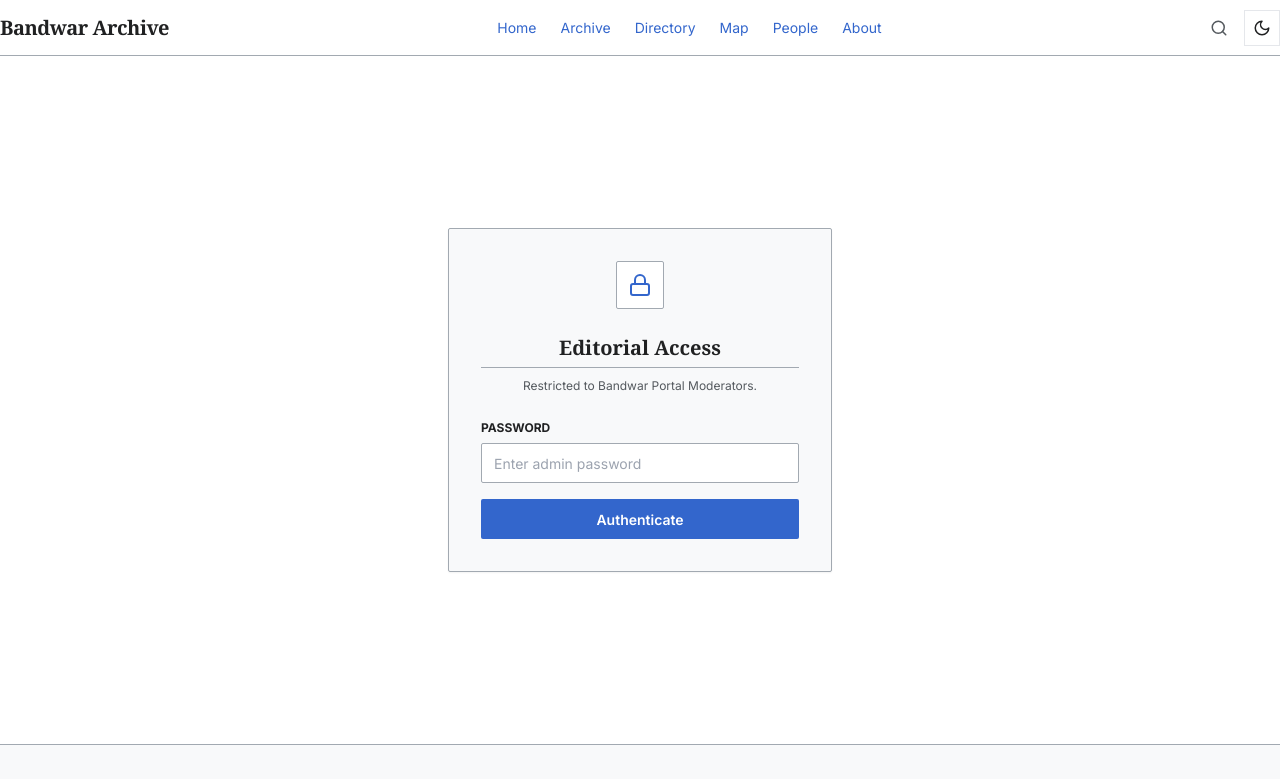
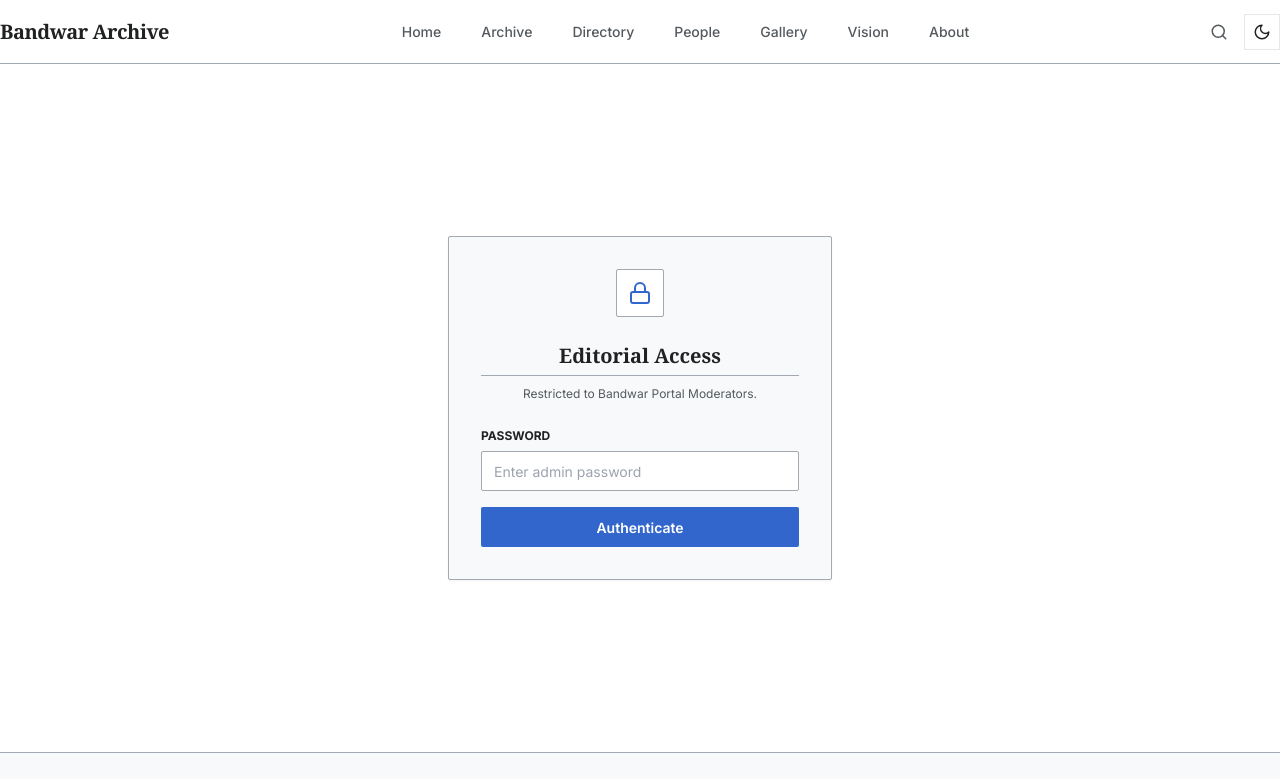
Before and after one commit to ravirajhere/Bandwar, a Next.js app: page /admin in a window 1280 px wide. Shown: the top 779 px of the page. Built offline with nearby package versions, Linux system fonts and the light colour scheme.

Commit message:
Update Header.tsx

```diff
--- a/src/components/layout/Header.tsx
+++ b/src/components/layout/Header.tsx
@@ -5,56 +5,103 @@ import Link from "next/link";
 import { usePathname } from "next/navigation";
 import { Menu, X, Search } from "lucide-react";
 import { ThemeToggle } from "./ThemeToggle";
+import { SearchModal } from "./SearchModal"; // Ensure path is correct
+import { SearchItem } from "@/lib/search-data";
 
-export function Header() {
+interface HeaderProps {
+  searchIndex?: SearchItem[]; // Optional for now, but good for SearchModal
+}
+
+export function Header({ searchIndex = [] }: HeaderProps) {
   const [isOpen, setIsOpen] = useState(false);
+  const [isSearchOpen, setIsSearchOpen] = useState(false);
   const pathname = usePathname();
 
-  // Simple Nav Links for Encyclopedia
+  // Complete Navigation List (From your master.json architecture)
   const navLinks = [
     { label: "Home", href: "/" },
     { label: "Archive", href: "/section" },
     { label: "Directory", href: "/directory" },
-    { label: "Map", href: "/#map" },
     { label: "People", href: "/people" },
+    { label: "Gallery", href: "/gallery" },
+    { label: "Vision", href: "/vision" },
     { label: "About", href: "/about" },
   ];
 
+  // Close mobile menu on route change
+  useEffect(() => {
+    setIsOpen(false);
+  }, [pathname]);
+
+  // Keyboard shortcut for Search (Ctrl+K / Cmd+K)
+  useEffect(() => {
+    const handleKeyDown = (e: KeyboardEvent) => {
+      if ((e.ctrlKey || e.metaKey) && e.key === "k") {
+        e.preventDefault();
+        setIsSearchOpen(true);
+      }
+    };
+    window.addEventListener("keydown", handleKeyDown);
+    return () => window.removeEventListener("keydown", handleKeyDown);
+  }, []);
+
   return (
     <>
-      <header className="sticky top-0 z-50 bg-canvas border-b border-divider h-14">
+      <header className="sticky top-0 z-50 bg-canvas/90 backdrop-blur-md border-b border-divider h-14 md:h-16 3xl:h-20 transition-all duration-200">
         <div className="container mx-auto h-full flex items-center justify-between px-4 md:px-0">
 
-          {/* Logo */}
-          <Link href="/" className="font-serif text-xl font-bold text-ink tracking-tight hover:no-underline">
+          {/* 1. Logo & Branding */}
+          <Link
+            href="/"
+            className="font-serif text-lg md:text-xl 3xl:text-2xl font-bold text-ink tracking-tight hover:no-underline focus-visible:outline-none focus-visible:ring-2 focus-visible:ring-accent rounded-sm"
+          >
             Bandwar Archive
           </Link>
 
-          {/* Desktop Nav (Strict & Flat) */}
-          <div className="hidden lg:flex items-center gap-6">
+          {/* 2. Desktop Navigation */}
+          <nav className="hidden lg:flex items-center h-full gap-1 xl:gap-2" aria-label="Main Navigation">
             {navLinks.map((item) => {
-              const isActive = pathname === item.href;
+              // Check for exact match or sub-path (e.g., /section/history)
+              const isActive = pathname === item.href || (item.href !== "/" && pathname.startsWith(item.href));
+
               return (
                 <Link
                   key={item.href}
                   href={item.href}
-                  className={`text-sm ${isActive ? "text-ink font-semibold border-b-2 border-accent" : "text-accent hover:underline"}`}
+                  aria-current={isActive ? "page" : undefined}
+                  className={`h-full flex items-center px-3 xl:px-4 text-sm 3xl:text-base transition-colors focus-visible:outline-none focus-visible:ring-2 focus-visible:ring-inset focus-visible:ring-accent ${
+                    isActive
+                      ? "text-ink font-semibold border-b-2 border-accent"
+                      : "text-ink-muted hover:text-ink font-medium hover:bg-surface"
+                  }`}
                 >
                   {item.label}
                 </Link>
               );
             })}
-          </div>
+          </nav>
 
-          {/* Right Actions */}
-          <div className="flex items-center gap-4">
-            <button className="text-ink-muted hover:text-ink">
-              <Search size={18} />
+          {/* 3. Right Actions (Search, Theme, Mobile Menu) */}
+          <div className="flex items-center gap-1 sm:gap-2">
+
+            {/* Search Button */}
+            <button
+              onClick={() => setIsSearchOpen(true)}
+              className="p-2 text-ink-muted hover:text-ink hover:bg-surface rounded-sm transition-colors focus-visible:outline-none focus-visible:ring-2 focus-visible:ring-accent"
+              aria-label="Search Archive (Ctrl+K)"
+            >
+              <Search size={18} className="3xl:w-6 3xl:h-6" />
             </button>
+
+            {/* Theme Toggle */}
             <ThemeToggle />
+
+            {/* Mobile Menu Button */}
             <button
-              className="lg:hidden text-ink"
+              className="lg:hidden p-2 text-ink-muted hover:text-ink hover:bg-surface rounded-sm transition-colors focus-visible:outline-none focus-visible:ring-2 focus-visible:ring-accent"
               onClick={() => setIsOpen(!isOpen)}
+              aria-expanded={isOpen}
+              aria-label={isOpen ? "Close menu" : "Open menu"}
             >
               {isOpen ? <X size={20} /> : <Menu size={20} />}
             </button>
@@ -62,22 +109,39 @@ export function Header() {
         </div>
       </header>
 
-      {/* Mobile Nav */}
-      {isOpen && (
-        <div className="lg:hidden border-b border-divider bg-surface">
-          <div className="flex flex-col p-2">
-            {navLinks.map((item) => (
+      {/* 4. Mobile Menu Overlay (Smooth Transition) */}
+      <div
+        className={`lg:hidden fixed inset-x-0 top-14 md:top-16 3xl:top-20 z-40 bg-canvas border-b border-divider shadow-lg transition-all duration-300 ease-in-out origin-top ${
+          isOpen ? "scale-y-100 opacity-100 visible" : "scale-y-0 opacity-0 invisible"
+        }`}
+      >
+        <nav className="flex flex-col h-[calc(100vh-4rem)] overflow-y-auto" aria-label="Mobile Navigation">
+          {navLinks.map((item) => {
+            const isActive = pathname === item.href || (item.href !== "/" && pathname.startsWith(item.href));
+
+            return (
               <Link
                 key={item.href}
                 href={item.href}
-                onClick={() => setIsOpen(false)}
-                className="p-2 text-sm text-accent border-b border-divider last:border-0 hover:bg-canvas"
+                aria-current={isActive ? "page" : undefined}
+                className={`px-6 py-4 text-base font-medium border-b border-divider transition-colors focus-visible:outline-none focus-visible:bg-surface ${
+                  isActive ? "text-accent bg-surface border-l-4 border-l-accent" : "text-ink-muted hover:text-ink hover:bg-surface border-l-4 border-l-transparent"
+                }`}
               >
                 {item.label}
               </Link>
-            ))}
-          </div>
-        </div>
+            );
+          })}
+        </nav>
+      </div>
+
+      {/* 5. Search Modal Integration */}
+      {isSearchOpen && (
+        <SearchModal
+          isOpen={isSearchOpen}
+          onClose={() => setIsSearchOpen(false)}
+          searchIndex={searchIndex}
+        />
       )}
     </>
   );
```
